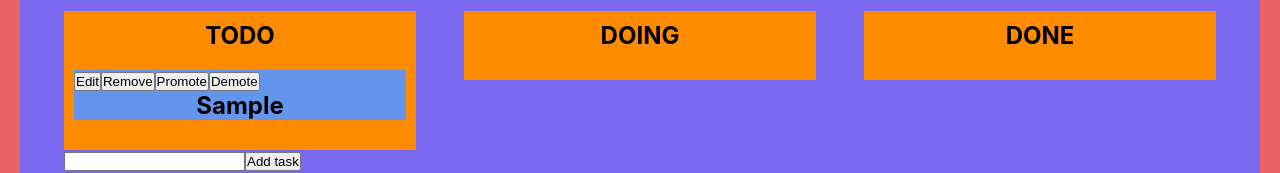
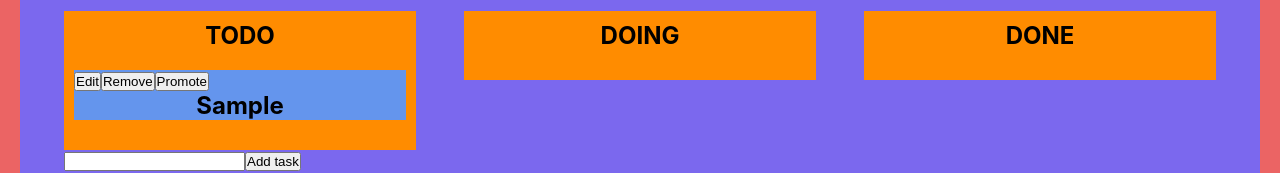
Before and after one commit to lgvaioli/kanbanlache, a React (Create React App) app in the folder frontend/: page / in a window 1280 px wide. Both pictures are taken after typing "Sample" into the empty fields and a click on the button "Add task". Shown: the part 137-310 px from the top of the page. Built offline with nearby package versions, Linux system fonts and the light colour scheme.

Commit message:
Implemented semantic rendering of Task buttons.
Now Task buttons are only rendered where it makes sense to do so.

For example, we do not show a "Demote" button for a Task that is in
the left-most Section, because that doesn't make any sense.

```diff
--- a/frontend/src/Board.js
+++ b/frontend/src/Board.js
@@ -130,6 +130,19 @@ class Board extends React.Component {
     // Calculate width (percentage) dynamically and set it with inline CSS.
     const sectionWidth = (100 / sectionNames.length) - SECTIONS_GAP;
 
+    /**
+     * Sections are created with the following attributes:
+     * First section: Tasks are editable and are not demotable.
+     * Middle sections: Tasks are not editable, and are both demotable and promotable.
+     * Last section: Tasks are not editable, and are not promotable.
+     *
+     * In other words: You can only edit a Task in the first section and you can't move
+     * a Task "to the left" if it is in the left-most Section, mutatis mutandis
+     * for movement to the right.
+     *
+     * The way this is implemented is by checking the Section index to determine whether
+     * the current Section is the first/last or a middle Section.
+     */
     const sectionsContainer = sectionNames.map((name, index) =>
       <div key={name} style={{ width: `${sectionWidth.toString()}%`, }}>
         <Section
@@ -143,6 +156,10 @@ class Board extends React.Component {
           onTaskDemote={(taskIndex) => this.onTaskDemote(index, taskIndex)}
           onTaskRemove={(taskIndex) => this.onTaskRemove(index, taskIndex)}
           onTaskUpdate={(taskIndex, text) => this.onTaskUpdate(index, taskIndex, text)}
+          taskEditable={index === 0}
+          taskRemovable={true}
+          taskPromotable={index !== sectionNames.length - 1}
+          taskDemotable={index !== 0}
         />
       </div>);
 
--- a/frontend/src/Section.js
+++ b/frontend/src/Section.js
@@ -15,6 +15,9 @@ import Task from './Task'
  * the controlled input is updated.
  *  - onAddTask (Callback): Required. Callback of the form () => { } which is called when the "Add task"
  * button is clicked.
+ *
+ *  The following props are just drilling for Task.
+ *
  *  - onTaskPromote (Callback): Required. Callback of the form (taskIndex) => { } which is passed on
  * to Tasks.
  *  - onTaskDemote (Callback): Required. Callback of the form (taskIndex) => { } which is passed on
@@ -23,6 +26,10 @@ import Task from './Task'
  * to Tasks.
  *  - onTaskUpdate (Callback): Required. Callback of the form (taskIndex, text) => { } which is passed on
  * to Tasks.
+ *  - taskEditable (Boolean): Optional. Indicates whether the Tasks in this Section are editable.
+ *  - taskRemovable (Boolean): Optional. Indicates whether the Tasks in this section are removable.
+ *  - taskPromotable (Boolean): Optional. Indicates whether the Tasks in this section are promotable.
+ *  - taskDemotable (Boolean): Optional. Indicates whether the Tasks in this section are demotable.
  */
 class Section extends React.Component {
   handleChange = (event) => {
@@ -39,6 +46,10 @@ class Section extends React.Component {
         onTaskDemote={this.props.onTaskDemote}
         onTaskRemove={this.props.onTaskRemove}
         onTaskUpdate={this.props.onTaskUpdate}
+        editable={this.props.taskEditable}
+        removable={this.props.taskRemovable}
+        promotable={this.props.taskPromotable}
+        demotable={this.props.taskDemotable}
       />);
 
     return (
--- a/frontend/src/Task.js
+++ b/frontend/src/Task.js
@@ -6,14 +6,17 @@ import styles from './Task.module.css'
  *
  * props:
  *  - text (String): Required. A string which describes this task.
- *  - index (Integer): Required. The index of this Task in the
- * containing section.
+ *  - index (Integer): Required. The index of the Task in the containing section.
  *  - onTaskPromote (Callback): Required. Callback of the form (taskIndex) => { } which is
  * called when the "Promote" button is clicked.
  *  - onTaskDemote (Callback): Required. Callback of the form (taskIndex) => { } which is
  * called when the "Demote" button is clicked.
  *  - onTaskRemove (Callback): Required. Callback of the form (taskIndex) => { } which is
  * called when the "Remove" button is clicked.
+ *  - editable (Boolean): Optional. Indicates whether the task is editable or not. Defaults to false.
+ *  - removable (Boolean): Optional. Indicates whether the task is removable or not. Defaults to true.
+ *  - promotable (Boolean): Optional. Indicates whether the task is promotable or not. Defaults to true.
+ *  - demotable (Boolean): Optional. Indicates whether the task is demotable or not. Defaults to true.
  */
 class Task extends React.Component {
   constructor(props) {
@@ -58,10 +61,14 @@ class Task extends React.Component {
             </div>
           :
             <div>
-              <button onClick={this.toggleEditMode}>Edit</button>
-              <button onClick={() => this.props.onTaskRemove(this.props.index)}>Remove</button>
-              <button onClick={() => this.props.onTaskPromote(this.props.index)}>Promote</button>
-              <button onClick={() => this.props.onTaskDemote(this.props.index)}>Demote</button>
+              {this.props.editable
+                && <button onClick={this.toggleEditMode}>Edit</button>}
+              {this.props.removable
+                && <button onClick={() => this.props.onTaskRemove(this.props.index)}>Remove</button>}
+              {this.props.promotable &&
+                <button onClick={() => this.props.onTaskPromote(this.props.index)}>Promote</button>}
+              {this.props.demotable &&
+                <button onClick={() => this.props.onTaskDemote(this.props.index)}>Demote</button>}
               <h2>{this.props.text}</h2>
             </div>
           }
@@ -70,4 +77,11 @@ class Task extends React.Component {
   }
 }
 
+Task.defaultProps = {
+  editable: false,
+  removable: true,
+  promotable: true,
+  demotable: true,
+};
+
 export default Task;
```
